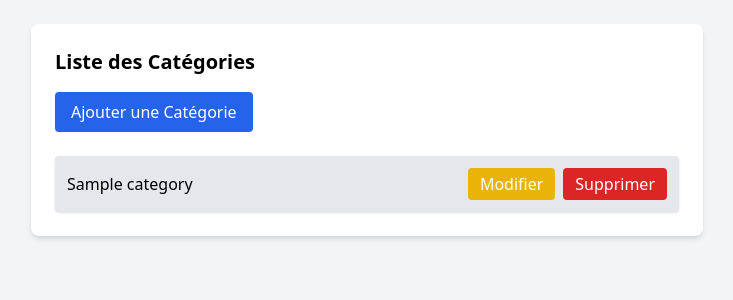
After one commit to mustapha-moutaki/event-platforme, a PHP site: template App/view/categories/categories.twig in a window 1280 px wide. The commit adds this page. Shown: the top 300 px of the page, without its empty margins (273-1006 px from the left). Run offline with PHP 8.4, Linux system fonts and the light colour scheme; the template is opened without the code that fills it: most values are stand-ins (such as "Sample title", 1, 10 or a date in 2020); some libraries are stand-ins or nearby versions.

Commit message:
faire le crud des categorie

```diff
--- a/App/core/Controller.php
+++ b/App/core/Controller.php
@@ -1,10 +1,12 @@
 <?php
-// <!-- adding new file -->
+
 namespace App\core;
+
 
 class Controller {
     public function view($view, $data = []) {
         extract($data);
         require __DIR__ .'/../view/home.html.twig';
-    }
+ }
+
 }
--- a/App/core/Security.php
+++ b/App/core/Security.php
@@ -30,7 +30,8 @@ class Security {
     }
 
 
-    public static function secureHeaders() {
+    public static function secureHeaders()
+    {
         header("X-Frame-Options: DENY");
         header("X-XSS-Protection: 1; mode=block");
         header("X-Content-Type-Options: nosniff");
--- /dev/null
+++ b/App/view/categories/categories.twig
@@ -0,0 +1,64 @@
+<!DOCTYPE html>
+<html lang="fr">
+<head>
+    <meta charset="UTF-8">
+    <meta name="viewport" content="width=device-width, initial-scale=1.0">
+    <title>Gestion des Catégories</title>
+    <script src="https://cdn.tailwindcss.com"></script>
+</head>
+<body class="bg-gray-100 p-6">
+
+    <div class="max-w-2xl mx-auto bg-white p-6 rounded-lg shadow-md">
+        <h2 class="text-xl font-semibold mb-4">Liste des Catégories</h2>
+        <button onclick="toggleForm()" class="bg-blue-600 text-white px-4 py-2 rounded hover:bg-blue-700">
+            Ajouter une Catégorie
+        </button>
+
+        <!-- Formulaire (Caché par défaut) -->
+        <div id="categoryForm" class="hidden mt-4 p-4 border rounded bg-red-100">
+            <h3 class="text-lg font-semibold mb-2">Nouvelle Catégorie</h3>
+            <form action="/categories/create" method="POST" class="space-y-3">
+                <label for="name" class="block font-medium">Nom :</label>
+                <input type="text" id="name" name="name" required class="w-full p-2 border rounded">
+
+                <div class="flex gap-2">
+                    <button type="submit" class="bg-green-600 text-white px-4 py-2 rounded hover:bg-green-700">
+                        Créer
+                    </button>
+                    <button type="button" onclick="toggleForm()" class="bg-gray-500 text-white px-4 py-2 rounded hover:bg-gray-600">
+                        Annuler
+                    </button>
+                </div>
+            </form>
+        </div>
+
+        <!-- Liste des Catégories -->
+        <ul class="mt-6 space-y-2">
+            {% for category in categories %}
+                <li class="flex justify-between items-center p-3 bg-gray-200 rounded shadow">
+                    <span class="font-medium">{{ category.name }}</span>
+                    <div class="flex gap-2">
+                        <a href="/admin/category/edit?id={{ category.id }}" class="bg-yellow-500 text-white px-3 py-1 rounded hover:bg-yellow-600">
+                            Modifier
+                        </a>
+                        <form action="/admin/category/delete" method="POST">
+                            <input type="hidden" name="id" value="{{ category.id }}">
+                            <button type="submit" class="bg-red-600 text-white px-3 py-1 rounded hover:bg-red-700">
+                                Supprimer
+                            </button>
+                        </form>
+                    </div>
+                </li>
+            {% endfor %}
+        </ul>
+    </div>
+
+    <script>
+        function toggleForm() {
+            const form = document.getElementById('categoryForm');
+            form.classList.toggle('hidden');
+        }
+    </script>
+
+</body>
+</html>
```
Also changed, not shown: App/Controllers/back/CategoryController.php (added, +63 -0 lines), App/models/Category.php (added, +18 -0 lines), App/view/categories/edit_category.twig (added, +35 -0 lines), public/index.php (+9 -3 lines), App/core/Router.php (line endings or trailing spaces).
